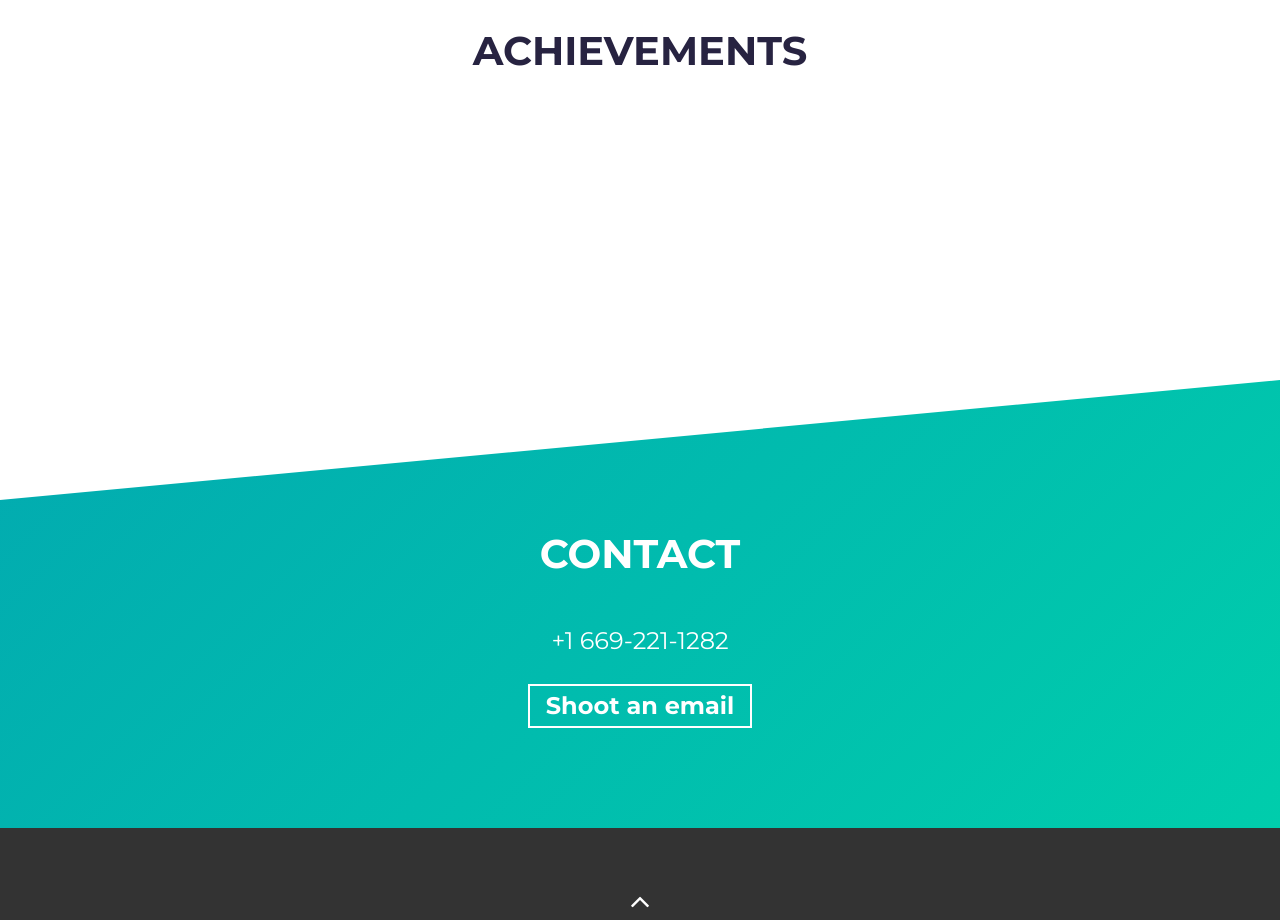
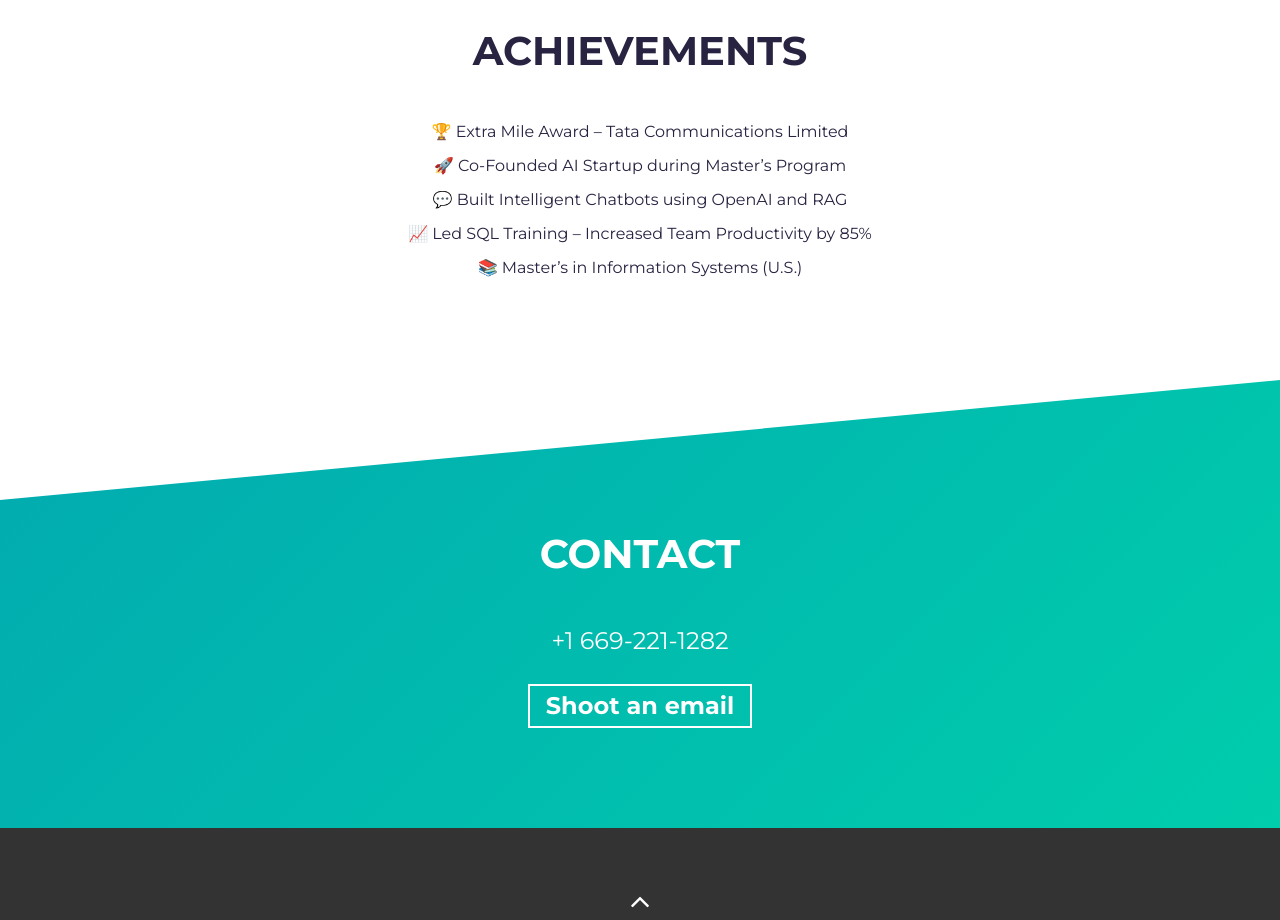
Before and after one commit to SahanaM31/PortfolioWebsite, a website built with Parcel: page src/index.html in a window 1280 px wide. Shown: the part 4260-5180 px from the top of the page. Built offline with nearby package versions, Linux system fonts and the light colour scheme.

Commit message:
Modified 2.0

```diff
--- a/src/index.html
+++ b/src/index.html
@@ -237,7 +237,7 @@
     <div class="container">
       <div class="project-wrapper">
         <h2 class="section-title dark-blue-text">Achievements</h2>
-        <div class="achievements-wrapper load-hidden">
+        <div class="achievements-wrapper">
           <p class="achievements-wrapper__text">🏆 Extra Mile Award – Tata Communications Limited</p>
           <p class="achievements-wrapper__text">🚀 Co-Founded AI Startup during Master’s Program</p>
           <p class="achievements-wrapper__text">💬 Built Intelligent Chatbots using OpenAI and RAG</p>
```
